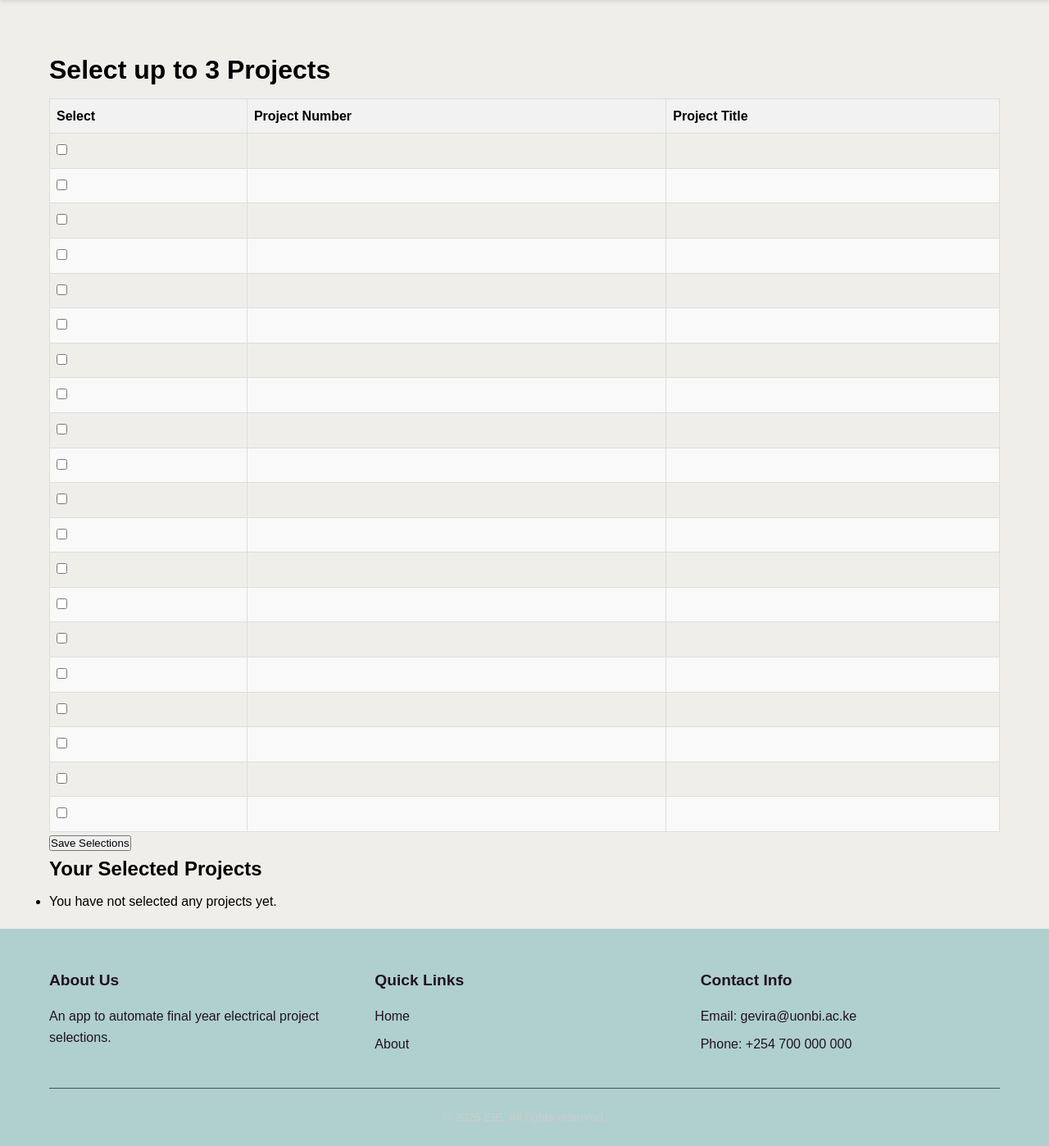
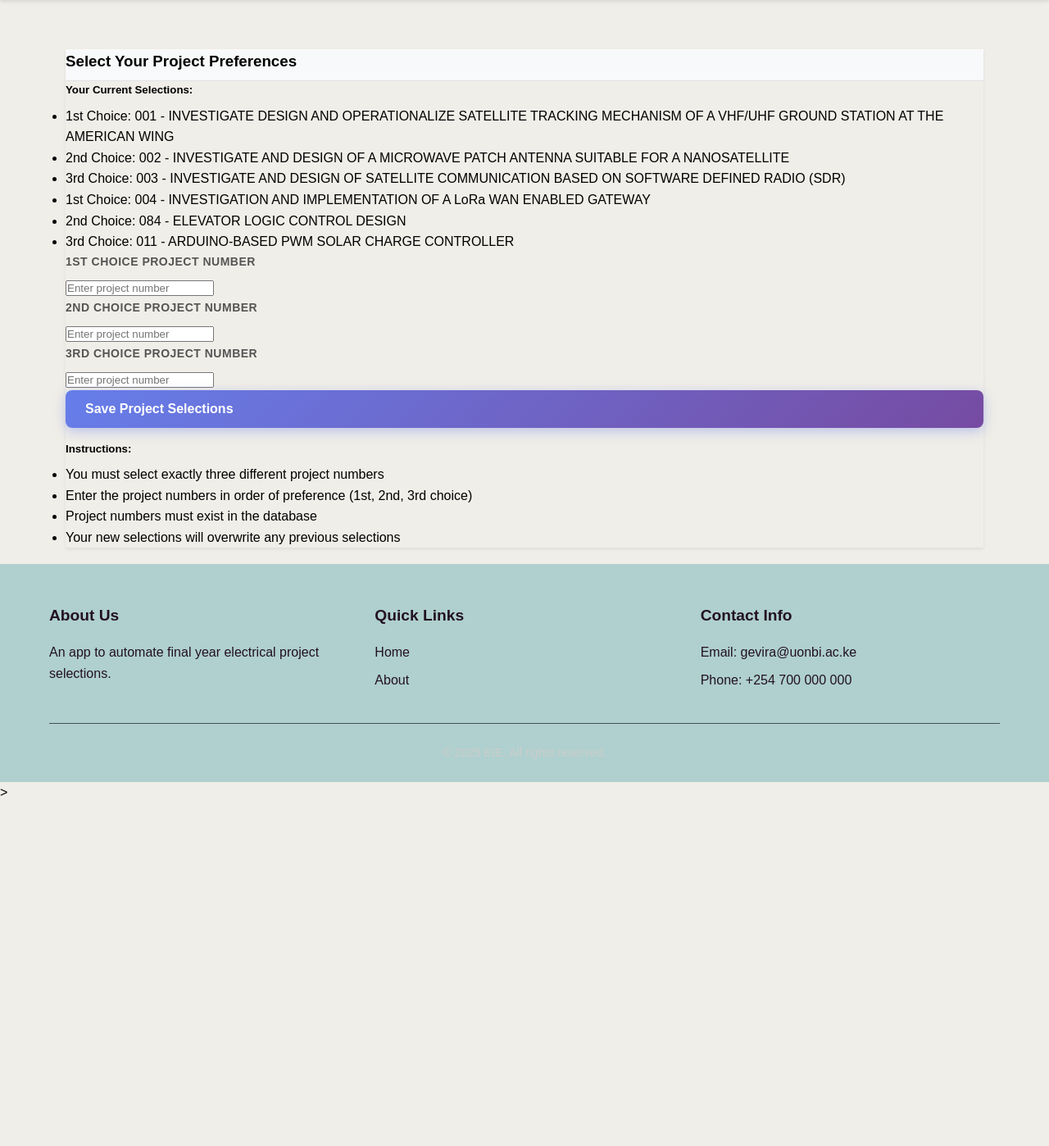
Before and after one commit to amcoolalphonce/eie-project-selection, a Django app: template base/templates/base/select_projects.html in a window 1280 px wide. Shown: the part 70-1468 px from the top of the page at 82% size. After the commit the page ends 1041 px from the top, so only its background shows below. Run offline with Django 5.2, Linux system fonts and the light colour scheme; the template is opened without the code that fills it: values that come from a table or form of the project are taken from there, others are empty; data comes from the database, SQL or seed files in the repository; both versions use the stored data as it was after the commit.

Commit message:
select project view with choice priority

```diff
--- /dev/null
+++ b/base/forms.py
@@ -0,0 +1,43 @@
+from django import forms
+from .models import Project, UserProjectSelection
+
+class ProjectSelectionForm(forms.Form):
+    project_1 = forms.CharField(
+        max_length=255,
+        label="1st Choice Project Number",
+        widget=forms.TextInput(attrs={'placeholder': 'Enter project number'})
+    )
+    project_2 = forms.CharField(
+        max_length=255,
+        label="2nd Choice Project Number",
+        widget=forms.TextInput(attrs={'placeholder': 'Enter project number'})
+    )
+    project_3 = forms.CharField(
+        max_length=255,
+        label="3rd Choice Project Number",
+        widget=forms.TextInput(attrs={'placeholder': 'Enter project number'})
+    )
+
+    def clean(self):
+        cleaned_data = super().clean()
+        project_1 = cleaned_data.get('project_1')
+        project_2 = cleaned_data.get('project_2')
+        project_3 = cleaned_data.get('project_3')
+
+        # 3 must be selected
+        if not all([project_1, project_2, project_3]):
+            raise forms.ValidationError("All three project numbers must be provided.")
+
+        # Check for duplicates
+        projects = [project_1, project_2, project_3]
+        if len(set(projects)) != len(projects):
+            raise forms.ValidationError("You cannot select the same project number multiple times.")
+
+        # Validate that all project numbers exist in the database
+        for i, project_num in enumerate(projects, 1):
+            try:
+                Project.objects.get(project_number=project_num)
+            except Project.DoesNotExist:
+                raise forms.ValidationError(f"Project number '{project_num}' does not exist.")
+
+        return cleaned_data
--- a/base/models.py
+++ b/base/models.py
@@ -18,15 +18,22 @@
     def __str__(self):
         return self.project_number
 
-#
+
 class UserProjectSelection(models.Model):
+    CHOICE_OPTIONS = [
+        (1, '1st Choice'),
+        (2, '2nd Choice'),
+        (3, '3rd Choice'),
+    ]
     user = models.ForeignKey(User, on_delete=models.CASCADE)
     project = models.ForeignKey(Project, on_delete=models.CASCADE)
     selected_at = models.DateTimeField(auto_now_add=True)
+    choice_priority = models.IntegerField(choices=CHOICE_OPTIONS, null = True)
+    unique_together = ('user', 'choice_priority')
 
     class Meta:
         verbose_name = 'User Project Selection'
         verbose_name_plural = 'User Project Selections'
 
     def __str__(self):
-        return f"{self.project.project_number}"
+        return f"{self.project.project_number} - ({self.get_choice_priority_display()})"
--- a/base/templates/base/select_projects.html
+++ b/base/templates/base/select_projects.html
@@ -1,40 +1,131 @@
-{% extends "base/base.html" %}
+<!-- templates/projects/select_projects.html -->
+{% extends 'base/base.html' %}
+{% load static %}
+
+{% block title %}Select Projects{% endblock %}
+
 {% block content %}
-<h1>Select up to 3 Projects</h1>
-<form method="post">
-    {% csrf_token %}
-    <table>
-        <thead>
-            <tr>
-                <th>Select</th>
-                <th>Project Number</th>
-                <th>Project Title</th>
-            </tr>
-        </thead>
-        <tbody>
-            {% for project in projects %}
-            <tr>
-                <td>
-                    <input type="checkbox" name="projects" value="{{ project.id }}"
-                        {% if project.id in selected_project_ids %}checked disabled{% endif %}
-                        {% if selected_project_ids|length >= 3 and project.id not in selected_project_ids %}disabled{% endif %}
-                    >
-                </td>
-                <td>{{ project.prj_number }}</td>
-                <td>{{ project.prj_title }}</td>
-            </tr>
-            {% endfor %}
-        </tbody>
-    </table>
-    <button type="submit">Save Selections</button>
-</form>
+<div class="container mt-4">
+    <div class="row justify-content-center">
+        <div class="col-md-8">
+            <div class="card">
+                <div class="card-header">
+                    <h3 class="mb-0">Select Your Project Preferences</h3>
+                </div>
+                <div class="card-body">
+                    {% if messages %}
+                        {% for message in messages %}
+                            <div class="alert alert-{{ message.tags }} alert-dismissible fade show" role="alert">
+                                {{ message }}
+                                <button type="button" class="btn-close" data-bs-dismiss="alert"></button>
+                            </div>
+                        {% endfor %}
+                    {% endif %}
 
-<h2>Your Selected Projects</h2>
-<ul>
-    {% for sel in selected_projects %}
-        <li>{{ sel.project.prj_number }}: {{ sel.project.prj_title }} (selected at {{ sel.timestamp }})</li>
-    {% empty %}
-        <li>You have not selected any projects yet.</li>
-    {% endfor %}
-</ul>
+                    {% if current_selections %}
+                        <div class="alert alert-info mb-4">
+                            <h5>Your Current Selections:</h5>
+                            <ul class="mb-0">
+                                {% for selection in current_selections %}
+                                    <li>{{ selection.get_choice_priority_display }}: {{ selection.project.project_number }} - {{ selection.project.project_title }}</li>
+                                {% endfor %}
+                            </ul>
+                        </div>
+                    {% endif %}
+
+                    <form method="post">
+                        {% csrf_token %}
+
+                        {% if form.non_field_errors %}
+                            <div class="alert alert-danger">
+                                {% for error in form.non_field_errors %}
+                                    <p class="mb-0">{{ error }}</p>
+                                {% endfor %}
+                            </div>
+                        {% endif %}
+
+                        <div class="mb-3">
+                            <label for="{{ form.project_1.id_for_label }}" class="form-label">
+                                <strong>{{ form.project_1.label }}</strong>
+                            </label>
+                            {{ form.project_1 }}
+                            {% if form.project_1.errors %}
+                                <div class="text-danger mt-1">
+                                    {% for error in form.project_1.errors %}
+                                        <small>{{ error }}</small>
+                                    {% endfor %}
+                                </div>
+                            {% endif %}
+                        </div>
+
+                        <div class="mb-3">
+                            <label for="{{ form.project_2.id_for_label }}" class="form-label">
+                                <strong>{{ form.project_2.label }}</strong>
+                            </label>
+                            {{ form.project_2 }}
+                            {% if form.project_2.errors %}
+                                <div class="text-danger mt-1">
+                                    {% for error in form.project_2.errors %}
+                                        <small>{{ error }}</small>
+                                    {% endfor %}
+                                </div>
+                            {% endif %}
+                        </div>
+
+                        <div class="mb-3">
+                            <label for="{{ form.project_3.id_for_label }}" class="form-label">
+                                <strong>{{ form.project_3.label }}</strong>
+                            </label>
+                            {{ form.project_3 }}
+                            {% if form.project_3.errors %}
+                                <div class="text-danger mt-1">
+                                    {% for error in form.project_3.errors %}
+                                        <small>{{ error }}</small>
+                                    {% endfor %}
+                                </div>
+                            {% endif %}
+                        </div>
+
+                        <div class="d-grid gap-2">
+                            <button type="submit" class="btn btn-primary btn-lg">Save Project Selections</button>
+                        </div>
+                    </form>
+
+                    <div class="mt-4">
+                        <h5>Instructions:</h5>
+                        <ul class="text-muted">
+                            <li>You must select exactly three different project numbers</li>
+                            <li>Enter the project numbers in order of preference (1st, 2nd, 3rd choice)</li>
+                            <li>Project numbers must exist in the database</li>
+                            <li>Your new selections will overwrite any previous selections</li>
+                        </ul>
+                    </div>
+                </div>
+            </div>
+        </div>
+    </div>
+</div>
+
+<style>
+    .form-control {
+        border-radius: 0.375rem;
+        padding: 0.75rem;
+        font-size: 1rem;
+    }
+
+    .form-label {
+        font-weight: 500;
+        margin-bottom: 0.5rem;
+    }
+
+    .card {
+        border: none;
+        box-shadow: 0 0.125rem 0.25rem rgba(0, 0, 0, 0.075);
+    }
+
+    .card-header {
+        background-color: #f8f9fa;
+        border-bottom: 1px solid #dee2e6;
+    }
+</style>
 {% endblock %}
```
Also changed, not shown: base/views.py (+44 -60 lines), base/migrations/0004_userprojectselection_choice_priority.py (added), db.sqlite3.
